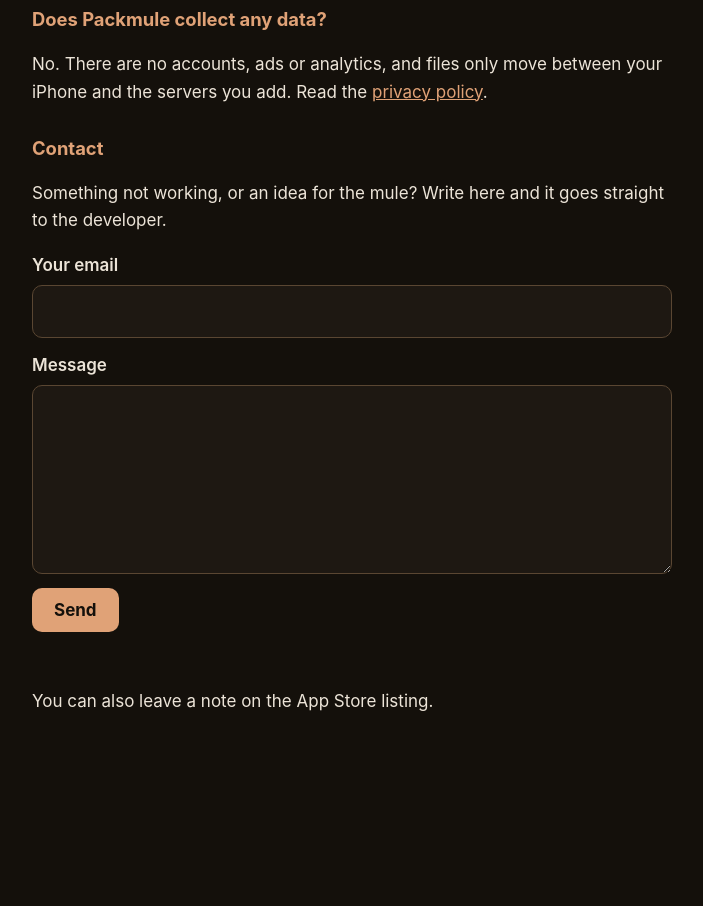
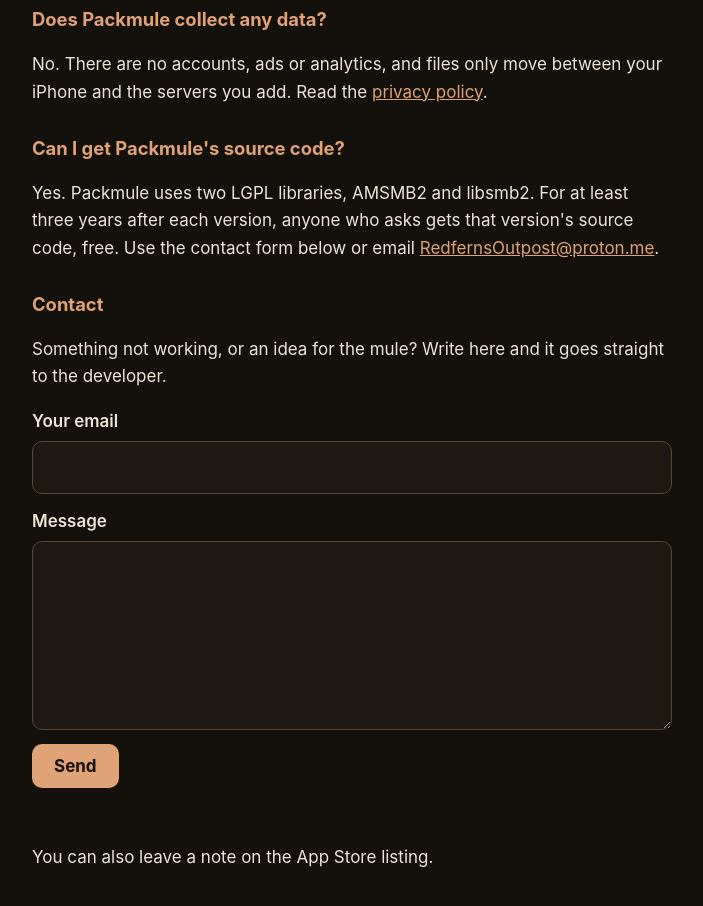
Before and after one commit to RedfernsOutpost/RedfernsOutpost.github.io, a plain HTML site: page Packmule/support.html in a window 1280 px wide. Shown: the part 1660-2566 px from the top of the page, without its empty margins (288-991 px from the left). Before the commit the page ends 2453 px from the top, so only its background shows below. Drawn offline with Linux system fonts and the light colour scheme.

Commit message:
Packmule support: written offer of the source code (LGPL libraries)

```diff
--- a/Packmule/support.html
+++ b/Packmule/support.html
@@ -55,6 +55,9 @@
   <h2>Does Packmule collect any data?</h2>
   <p>No. There are no accounts, ads or analytics, and files only move between your iPhone and the servers you add. Read the <a href="privacy.html">privacy policy</a>.</p>
 
+  <h2 id="source">Can I get Packmule's source code?</h2>
+  <p>Yes. Packmule uses two LGPL libraries, AMSMB2 and libsmb2. For at least three years after each version, anyone who asks gets that version's source code, free. Use the contact form below or email <a href="mailto:RedfernsOutpost@proton.me?subject=Packmule%20source%20code">RedfernsOutpost@proton.me</a>.</p>
+
   <h2 id="contact">Contact</h2>
   <p>Something not working, or an idea for the mule? Write here and it goes straight to the developer.</p>
   <form id="contact-form" hidden>
```
